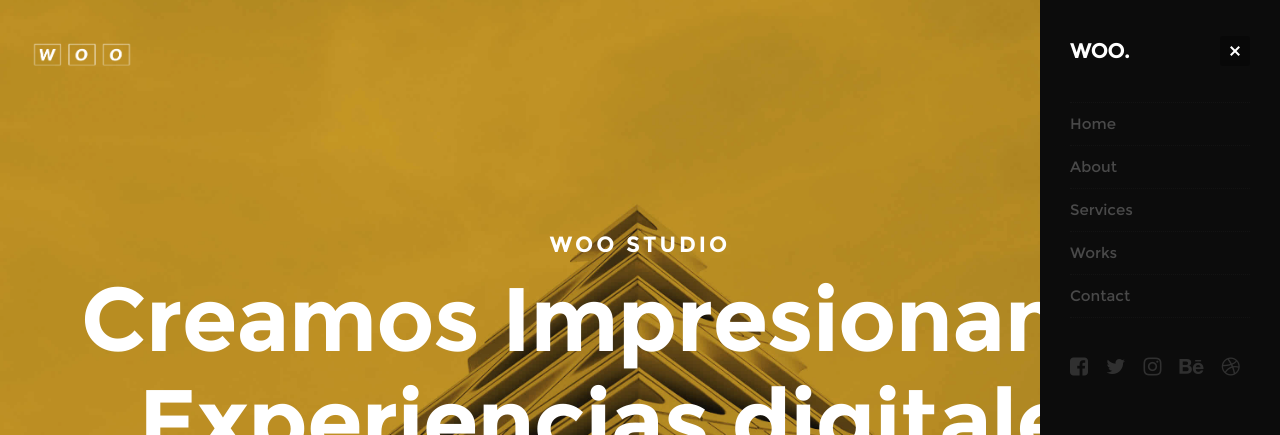
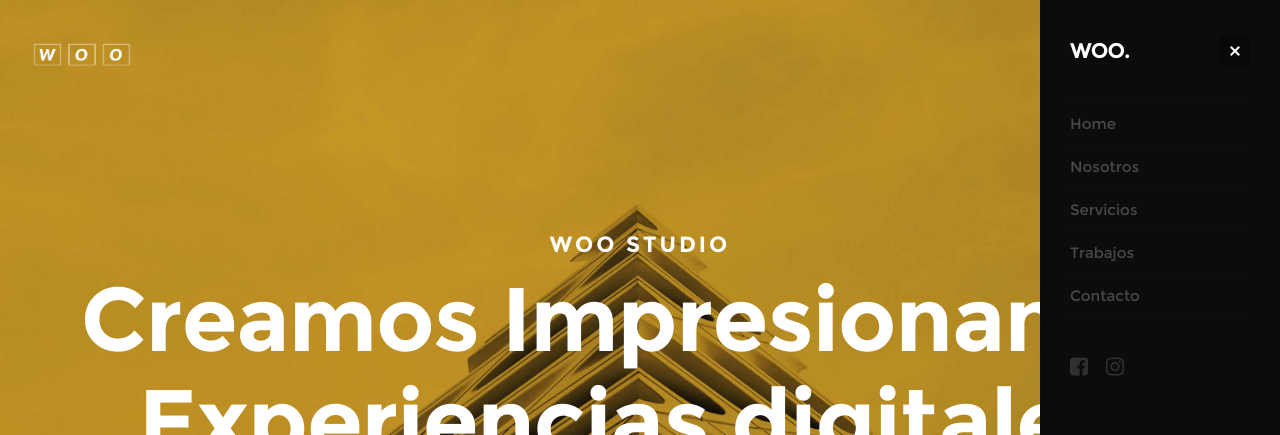
Before and after one commit to leandro-sarvi/woostudio, a plain HTML site: page index.html in a window 1280 px wide. Both pictures are taken after a click on the link "MENU". Shown: the top 435 px of the page. Drawn offline with Linux system fonts and the light colour scheme; files whose address does not match are found by name.

Commit message:
second commit

```diff
--- a/index.html
+++ b/index.html
@@ -54,26 +54,17 @@
 
 			<ul class="nav-list">
 				<li class="current"><a class="smoothscroll" href="#home" title="">Home</a></li>
-				<li><a class="smoothscroll" href="#about" title="">About</a></li>
-				<li><a class="smoothscroll" href="#services" title="">Services</a></li>
-				<li><a class="smoothscroll" href="#portfolio" title="">Works</a></li>
-				<li><a class="smoothscroll" href="#contact" title="">Contact</a></li>
+				<li><a class="smoothscroll" href="#about" title="">Nosotros</a></li>
+				<li><a class="smoothscroll" href="#services" title="">Servicios</a></li>
+				<li><a class="smoothscroll" href="#portfolio" title="">Trabajos</a></li>
+				<li><a class="smoothscroll" href="#contact" title="">Contacto</a></li>
 			</ul>
 			<ul class="header-social-list">
 	         <li>
 	         	<a href="#"><i class="fa fa-facebook-square"></i></a>
 	         </li>
 	         <li>
-	         	<a href="#"><i class="fa fa-twitter"></i></a>
-	         </li>
-	         <li>
 	         	<a href="#"><i class="fa fa-instagram"></i></a>
-	         </li>
-            <li>
-            	<a href="#"><i class="fa fa-behance"></i></a>
-            </li>
-	         <li>
-	         	<a href="#"><i class="fa fa-dribbble"></i></a>
 	         </li>
 	      </ul>
 
```
